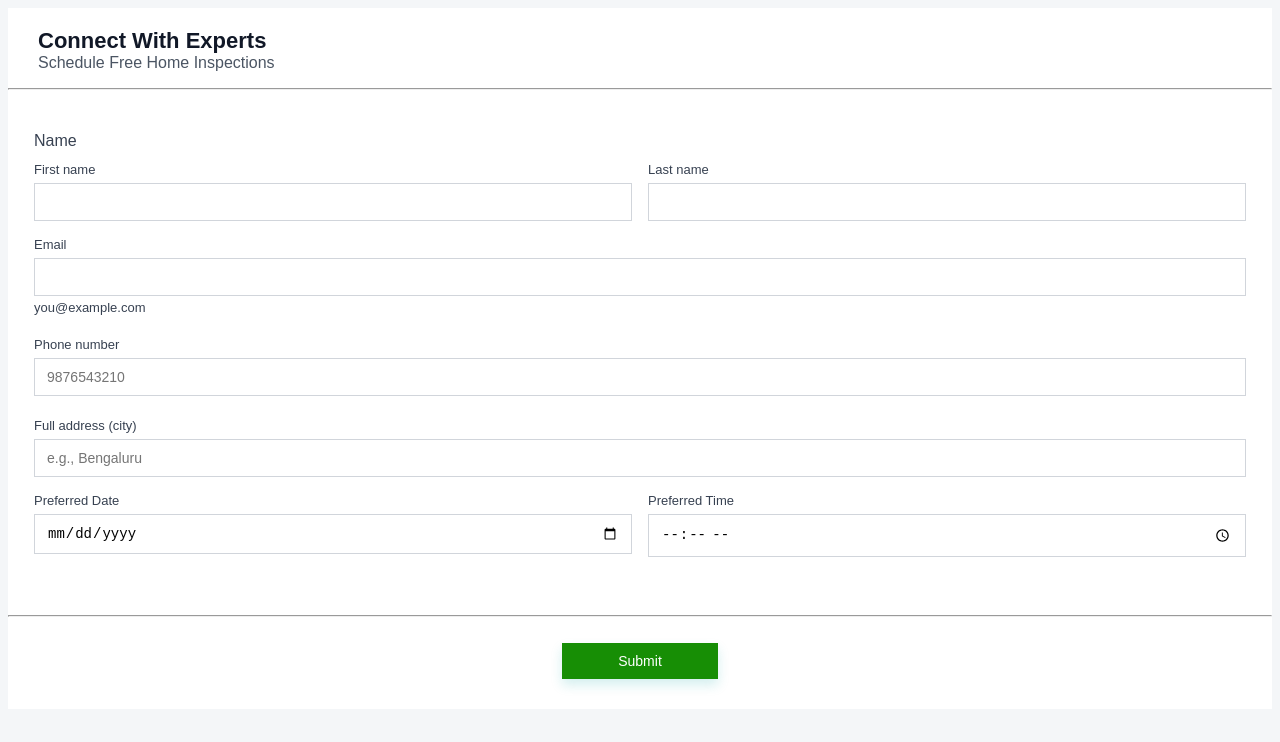
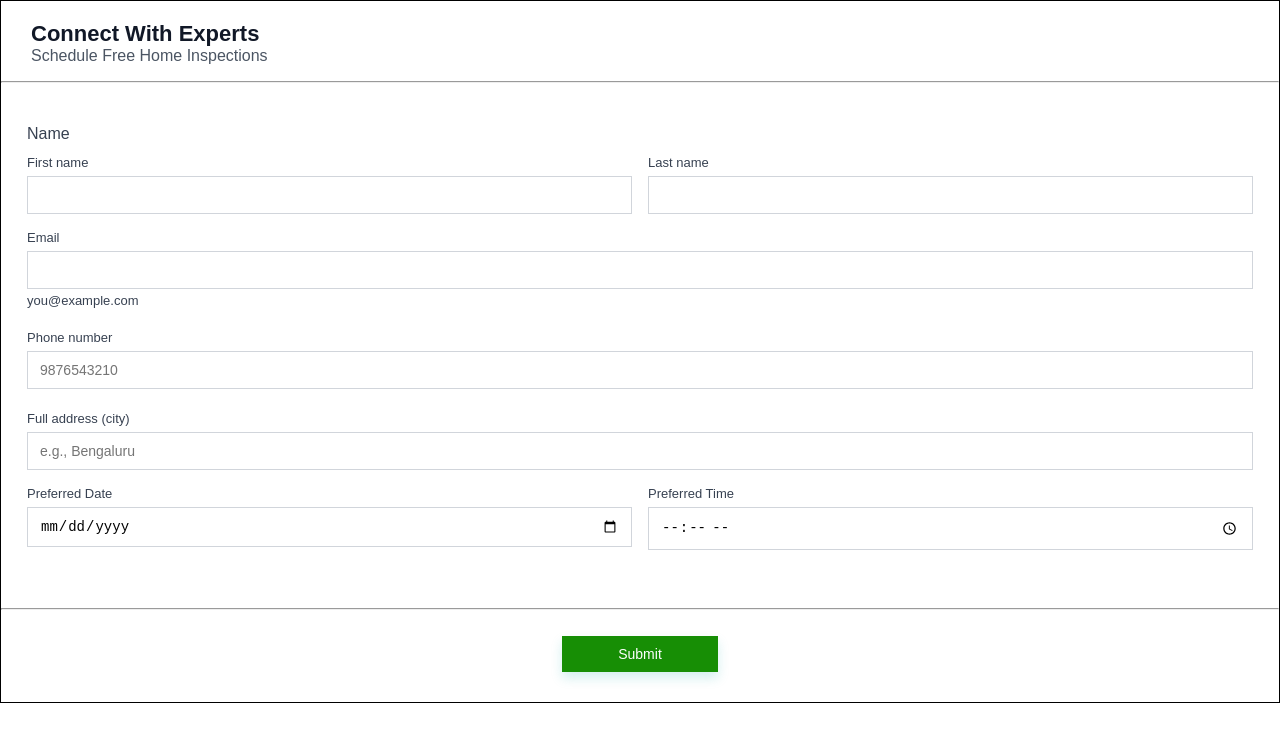
Before and after one commit to uts8434/canvaform, a plain HTML site: page index.html in a window 1280 px wide. Drawn offline with Linux system fonts and the light colour scheme.

Commit message:
ui changes commit

```diff
--- a/index.html
+++ b/index.html
@@ -6,11 +6,11 @@
     <title>Inspection Schedule Form</title>
   </head>
   <body
-    style="font-family: Arial, sans-serif; background: #f4f6f8; display: flex; justify-content: center; align-items: flex-start; min-height: 100vh; position: relative;"
+    style="font-family: Arial,  sans-serif; padding: 0; margin: 0;  display: flex; justify-content: center; align-items: flex-start;  position: relative;"
   >
     <form
       id="jobForm"
-      style="background: #ffffff; width: 100%; box-sizing: border-box; padding-bottom: 20px;"
+      style="background: #ffffff; border: 1px solid black; width: 100%; box-sizing: border-box; padding-bottom: 20px;"
     >
       <div style="padding-left: 30px; padding-top: 20px;">
         <h2 style="font-size: 22px; color: #111827; margin:0;">Connect With Experts</h2>
```
